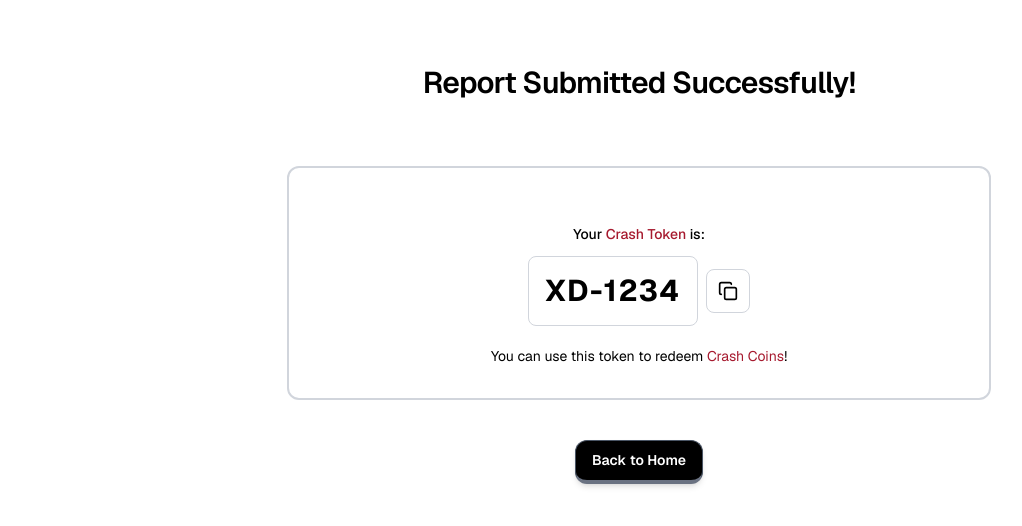
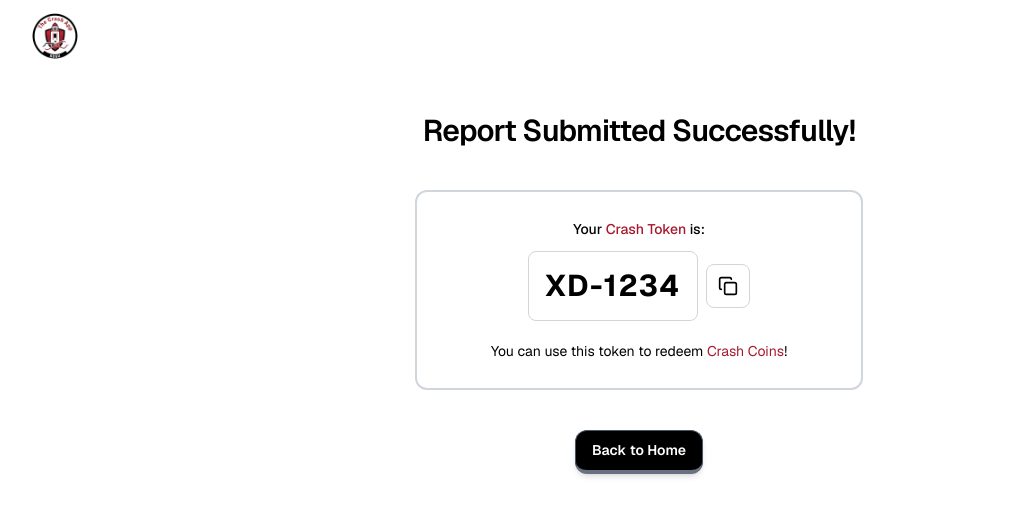
Before and after one commit to LuisFVillalon/innovate-4-sdsu-hackathon-2025, a Next.js app: page /report/confirm in a window 1280 px wide. Shown: the top 526 px of the page, without its empty margins (1-1023 px from the left). Built offline with nearby package versions, Linux system fonts and the light colour scheme.

Commit message:
fix spacing of crash token + add logo

```diff
--- a/app/report/confirm/page.tsx
+++ b/app/report/confirm/page.tsx
@@ -4,6 +4,8 @@ import { useRouter, useSearchParams } from "next/navigation"
 import { useState, Suspense } from "react"
 import { Copy, Check } from "lucide-react"
 import { Button } from "@/components/ui/3d-button"
+import Image from "next/image"
+import Link from "next/link"
 
 function ConfirmContent() {
   const router = useRouter()
@@ -69,17 +71,30 @@ function ConfirmContent() {
   }
 
   return (
-    <div className="flex min-h-screen items-center justify-center bg-white font-sans">
+    <div className="flex min-h-screen items-center justify-center bg-white font-sans relative">
+      <div className="absolute top-4 left-0 bg-transparent flex items-center h-10 z-10">
+        <Link href="/" className="flex items-center">
+          <Image
+            src="/crashapplogo.png"
+            alt="Logo"
+            width={112}
+            height={112}
+            className="h-28 w-28 rounded-full object-cover bg-transparent"
+            style={{ backgroundColor: 'transparent' }}
+            priority
+          />
+        </Link>
+      </div>
       <main className="flex min-h-screen w-full max-w-3xl flex-col items-start py-8 px-4 sm:py-16 sm:px-8 bg-white">
         <div className="w-full space-y-6 sm:space-y-8">
-          <div className="space-y-2 text-center w-full">
+          <div className="space-y-2 text-center w-full pt-12">
             <h1 className="text-2xl sm:text-3xl font-semibold leading-tight tracking-tight text-black">
               Report Submitted Successfully!
             </h1>
           </div>
 
-          <div className="w-full space-y-6 py-8">
-            <div className="bg-white border-2 border-gray-300 rounded-xl p-8 space-y-6">
+          <div className="w-full space-y-6 py-2">
+            <div className="bg-white border-2 border-gray-300 rounded-xl p-6 flex items-center justify-center min-h-[200px] max-w-md mx-auto">
               {/* Crash ID Section */}
               {/* <div className="space-y-3 text-center">
                 <p className="text-sm font-medium text-black">
@@ -96,7 +111,7 @@ function ConfirmContent() {
               </div> */}
 
               {/* Crash Token Section */}
-              <div className="space-y-3 text-center pt-6">
+              <div className="space-y-3 text-center w-full">
                 <p className="text-sm font-medium text-black">
                   Your <span style={{ color: '#A6192E' }}>Crash Token</span> is:
                 </p>
```
Lines whose indentation alone changed are shown as unchanged.
